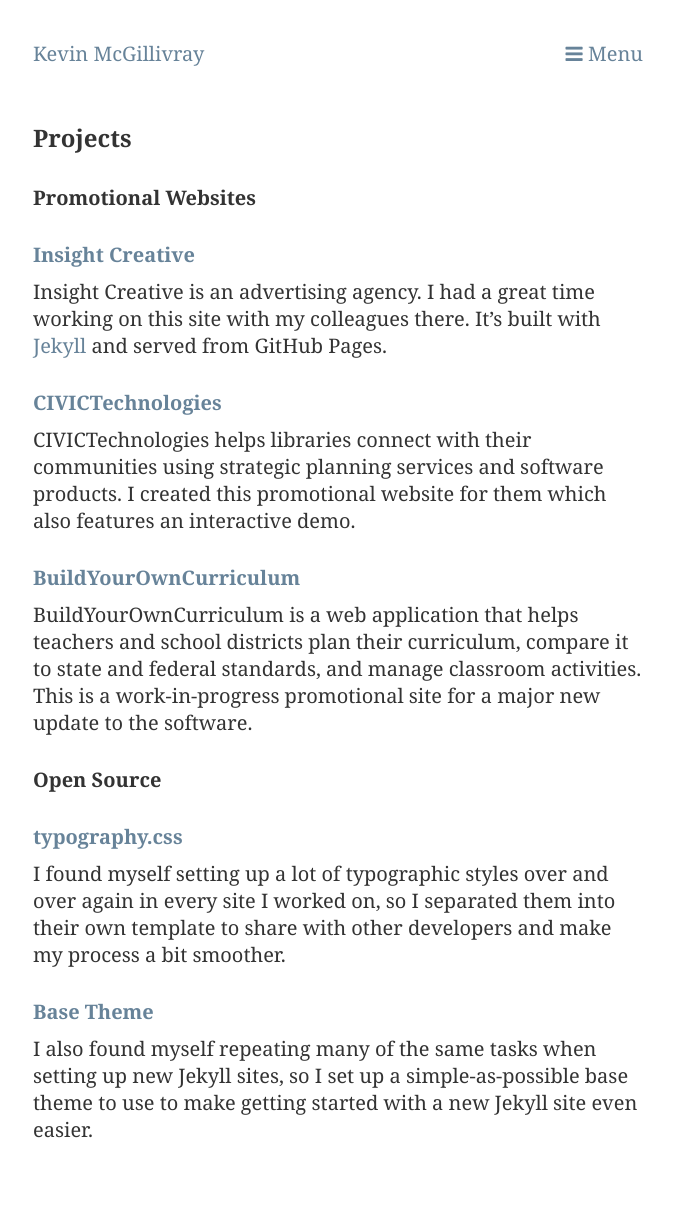
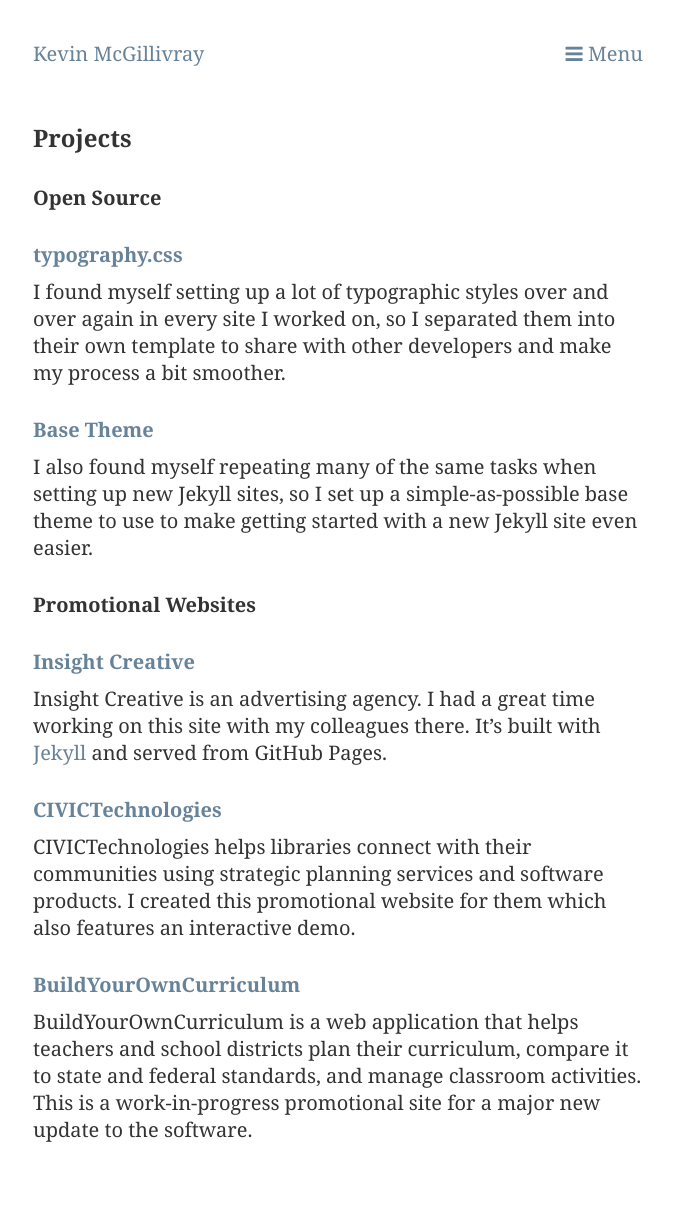
Before and after one commit to kmcgillivray/kmcgillivray.github.io, a Jekyll site: the page built from projects/index.md, in a window 1280 px wide. Shown: the whole page, without its empty margins (302-976 px from the left). Built offline with Jekyll 4.4.1, drawn with Linux system fonts in a browser that asks for light colours; nearby versions of some CDN libraries; some of the changed lines change nothing that is shown.

Commit message:
Edit projects page.

```diff
--- a/projects/index.md
+++ b/projects/index.md
@@ -4,6 +4,16 @@
 ---
 
 # Projects
+
+## Open Source
+
+## [typography.css](http://github.com/kmcgillivray/typography.css)
+
+I found myself setting up a lot of typographic styles over and over again in every site I worked on, so I separated them into their own template to share with other developers and make my process a bit smoother.
+
+## [Base Theme](http://github.com/kmcgillivray/base-theme)
+
+I also found myself repeating many of the same tasks when setting up new Jekyll sites, so I set up a simple-as-possible base theme to use to make getting started with a new Jekyll site even easier.
 
 ## Promotional Websites
 
@@ -18,13 +28,3 @@
 ## [BuildYourOwnCurriculum](http://insightcreative.info/byoc)
 
 BuildYourOwnCurriculum is a web application that helps teachers and school districts plan their curriculum, compare it to state and federal standards, and manage classroom activities. This is a work-in-progress promotional site for a major new update to the software.
-
-## Open Source
-
-## [typography.css](http://github.com/kmcgillivray/typography.css)
-
-I found myself setting up a lot of typographic styles over and over again in every site I worked on, so I separated them into their own template to share with other developers and make my process a bit smoother.
-
-## [Base Theme](http://github.com/kmcgillivray/base-theme)
-
-I also found myself repeating many of the same tasks when setting up new Jekyll sites, so I set up a simple-as-possible base theme to use to make getting started with a new Jekyll site even easier.
```
